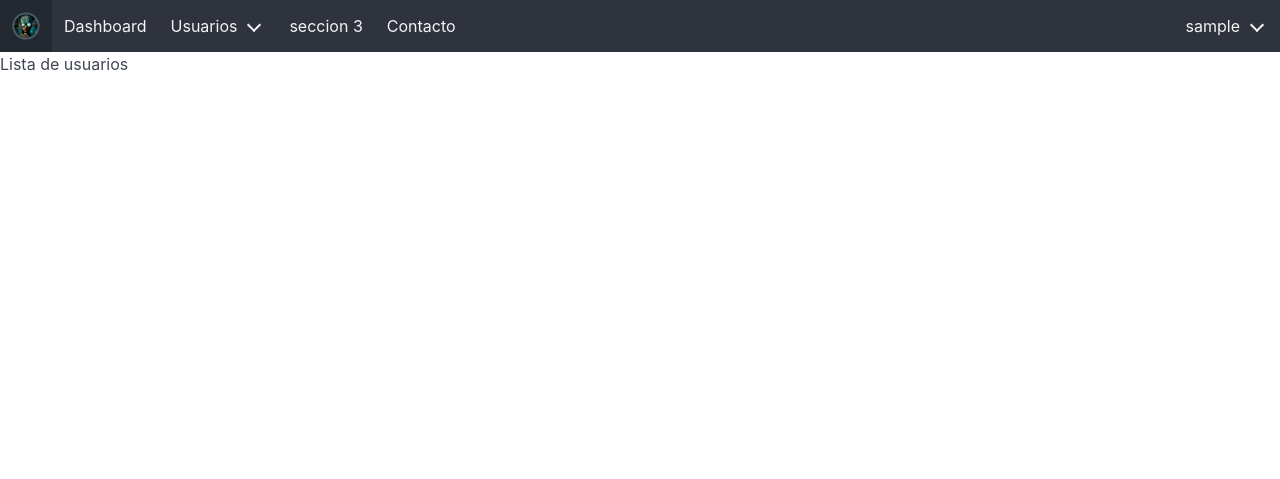
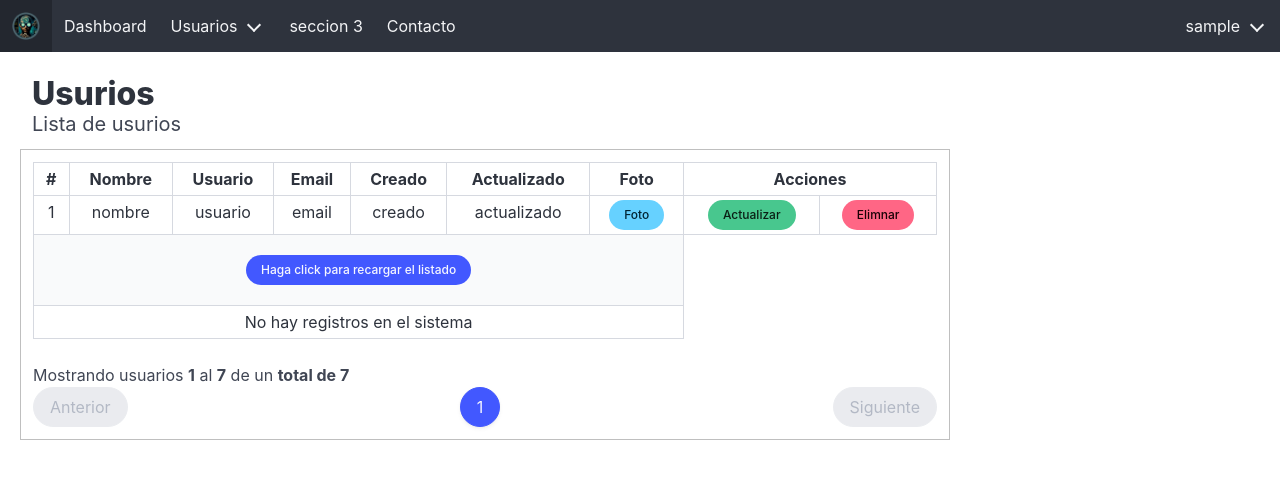
Before and after one commit to pbon7477/sis004, a PHP site: page /CRUD/userList/ in a window 1280 px wide. Shown: the top 479 px of the page. Run offline with PHP 8.4, Linux system fonts and the light colour scheme; the visitor is signed in with stand-in values (Sample User, id 1).

Commit message:
010. Tabla con lista de usuarios

```diff
--- a/app/views/content/userList-view.php
+++ b/app/views/content/userList-view.php
@@ -1 +1,83 @@
-Lista de usuarios
+<div class="container-fluid">
+    <div class="container is-fluid my-5">
+
+        <div class="columns">
+            <div class="column is-12">
+            <h1 class="title">Usurios</h1>
+            <h1 class="subtitle">Lista de usurios</h1>
+
+            </div>
+        </div>
+
+        <div class="columns">
+            <div class="column is-9" style="border: 1px solid #7777;">
+
+            <div class="container ">
+    <div class="table-container">
+        <table class="table is-bordered is-striped is-narrow is-hoverable is-fullwidth">
+            <thead>
+                <tr>
+                    <th class="has-text-centered">#</th>
+                    <th class="has-text-centered">Nombre</th>
+                    <th class="has-text-centered">Usuario</th>
+                    <th class="has-text-centered">Email</th>
+                    <th class="has-text-centered">Creado</th>
+                    <th class="has-text-centered">Actualizado</th>
+                    <th class="has-text-centered">Foto</th>
+                    <th class="has-text-centered" colspan="3">Acciones</th>
+                </tr>
+            </thead>
+            <tbody>
+                <tr class="has-text-centered">
+                    <td>1</td>
+                    <td>nombre</td>
+                    <td>usuario</td>
+                    <td>email</td>
+                    <td>creado</td>
+                    <td>actualizado</td>
+                    <td>
+                        <a href="#" class="button is-info is-rounded is-small">Foto</a>
+                    </td>
+                    <td>
+                        <a href="#" class="button is-success is-rounded is-small">Actualizar</a>
+                    </td>
+                    <td>
+                        <form action="" class="FormularioAjax" method="post" autocomplete="off" >
+                            <input type="hidden" name="modulo_usuario" value="eliminar">
+                            <input type="hidden" name="usuario_id" value="1">
+                            <button type="submit" class="button is-danger is-rounded is-small">Elimnar</button>
+                        </form>
+                    </td>
+                </tr>
+
+                <tr class="has-text-centered">
+                    <td colspan="7">
+                        <a href="#" class="button is-link is-rounded is-small my-4 ">Haga click para recargar el listado</a>
+                    </td>
+                </tr>
+
+                <tr class="has-text-centered">
+                    <td colspan="7">No hay registros en el sistema</td>
+                </tr>
+            </tbody>
+
+        </table>
+    </div>
+
+    <p class="has-text-rught">Mostrando usuarios <b>1</b> al <b>7</b> de un <b>total de 7</b></p>
+<nav class="pagination is-centered is-rounded" role="navigation" aria-label="pagination">
+    <a href="#" class="pagination-previous is-disabled" disabled>Anterior</a>
+    <ul class="pagination-list">
+        <li><a href="#" class="pagination-link is-current">1</a></li>
+    </ul>
+    <a href="#" class="pagination-next is-disabled" disabled>Siguiente</a>
+
+</nav>
+
+</div>
+
+            </div>
+        </div>
+
+    </div>
+</div>
--- a/app/views/css/style.css
+++ b/app/views/css/style.css
@@ -22,3 +22,17 @@
   min-width: 300px;
 
 }
+
+.caja-avatar {
+  width: 128px;
+  height: 128px;
+  overflow: hidden;
+  border-radius: 50%;
+}
+
+
+.circulo{
+  width: 100%;
+  height: 100%;
+  object-fit:cover;
+}
--- a/app/views/inc/navbar.php
+++ b/app/views/inc/navbar.php
@@ -53,8 +53,8 @@
         <a class="navbar-link" id="btnSubMenu2"> <?= $_SESSION['usuario']?></a>
 
         <div class="navbar-dropdown is-hidden" id="subMenu2">
-            <a href="<?= APP_URL;?>userUpdate/"  class="navbar-item <?= ($selected == 'userUpdate')?'is-selected' : ''; ?>">Mi cuenta</a>
-            <a href="<?= APP_URL;?>userPhoto/"   class="navbar-item <?= ($selected == 'userPhoto')?'is-selected' : ''; ?>"> Mi foto</a>
+            <a href="<?= APP_URL  . 'userUpdate/' . $_SESSION['id'] . '/' ;?>"  class="navbar-item <?= ($selected == 'userUpdate')?'is-selected' : ''; ?>">Mi cuenta</a>
+            <a href="<?= APP_URL . 'userPhoto/' . $_SESSION['id'] . '/' ;?>"   class="navbar-item <?= ($selected == 'userPhoto')?'is-selected' : ''; ?>"> Mi foto</a>
             <hr>
             <a href="<?= APP_URL;?>logOut/"  class="navbar-item <?= ($selected == 'logOut')?'is-selected' : ''; ?>" id="btn_exit">  Salir</a>
         </div>
```
Also changed, not shown: app/views/content/dashboard-view.php (+4 -4 lines), app/views/content/userNew-view.php (+15 -14 lines), app/views/content/userUpdate-view.php (+10 -1 lines), app/views/fotos/Avatar.png (added), app/views/fotos/Chriss_1745298170.png (added), app/views/fotos/chris_1745045697.png (deleted).
